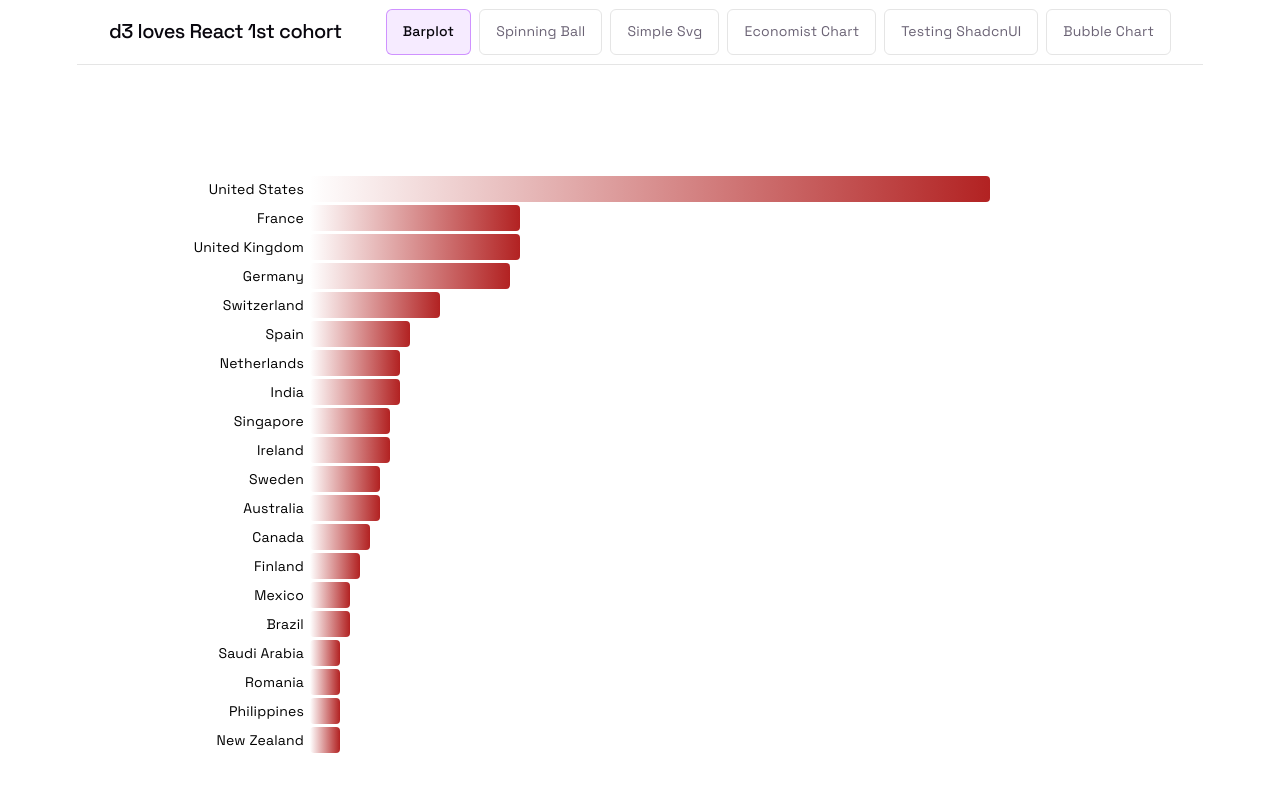
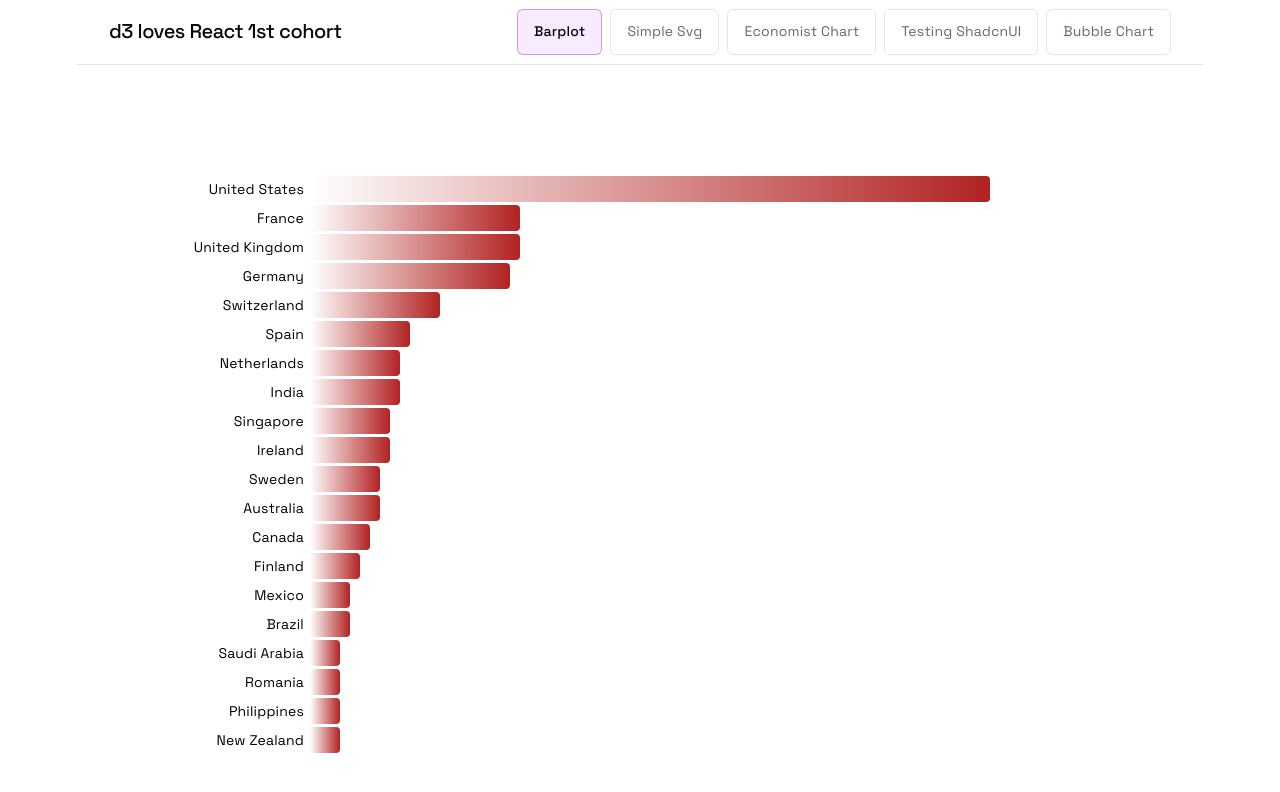
Before and after one commit to mic-wypych/d3_charts, a React (Vite) app: page /d3_charts/barplot in a window 1280 px wide. Shown: the top 792 px of the page. Built offline with nearby package versions, Linux system fonts and the light colour scheme.

Commit message:
hide spinning ball

```diff
--- a/src/App.tsx
+++ b/src/App.tsx
@@ -45,7 +45,6 @@ const data: CountryData[] = [
 // ── Add new visualizations here ──────────────────────────────────────────────
 const views: View[] = [
   { id: "barplot",      label: "Barplot",      component: <Barplot data={data} /> },
-  { id: "spinningball", label: "Spinning Ball", component: <SpinningBall /> },
   { id: "simplesvg",    label: "Simple Svg",    component: <SimpleSvg /> },
   { id: "economist",    label: "Economist Chart", component: <EconomistChart /> },
   { id: "shadcn_test",  label: "Testing ShadcnUI", component: <ShadcnuiTest />},
```
